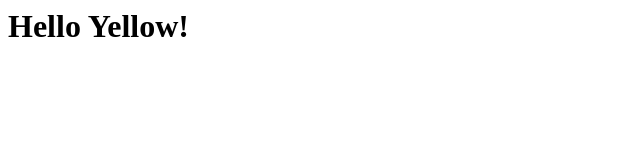
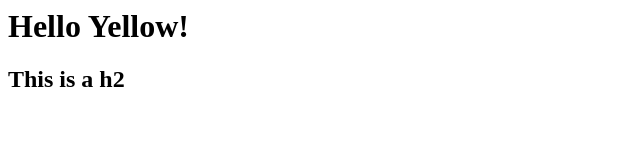
Before and after one commit to locspoc/hello_world, a plain HTML site: page index.html in a window 1280 px wide. Shown: the whole page, without its empty margins (0-640 px from the left). Drawn offline with Linux system fonts and the light colour scheme.

Commit message:
Added h2 for testing

```diff
--- a/index.html
+++ b/index.html
@@ -1 +1,2 @@
 <h1>Hello Yellow!</h1>
+<h2>This is a h2</h2>
```
